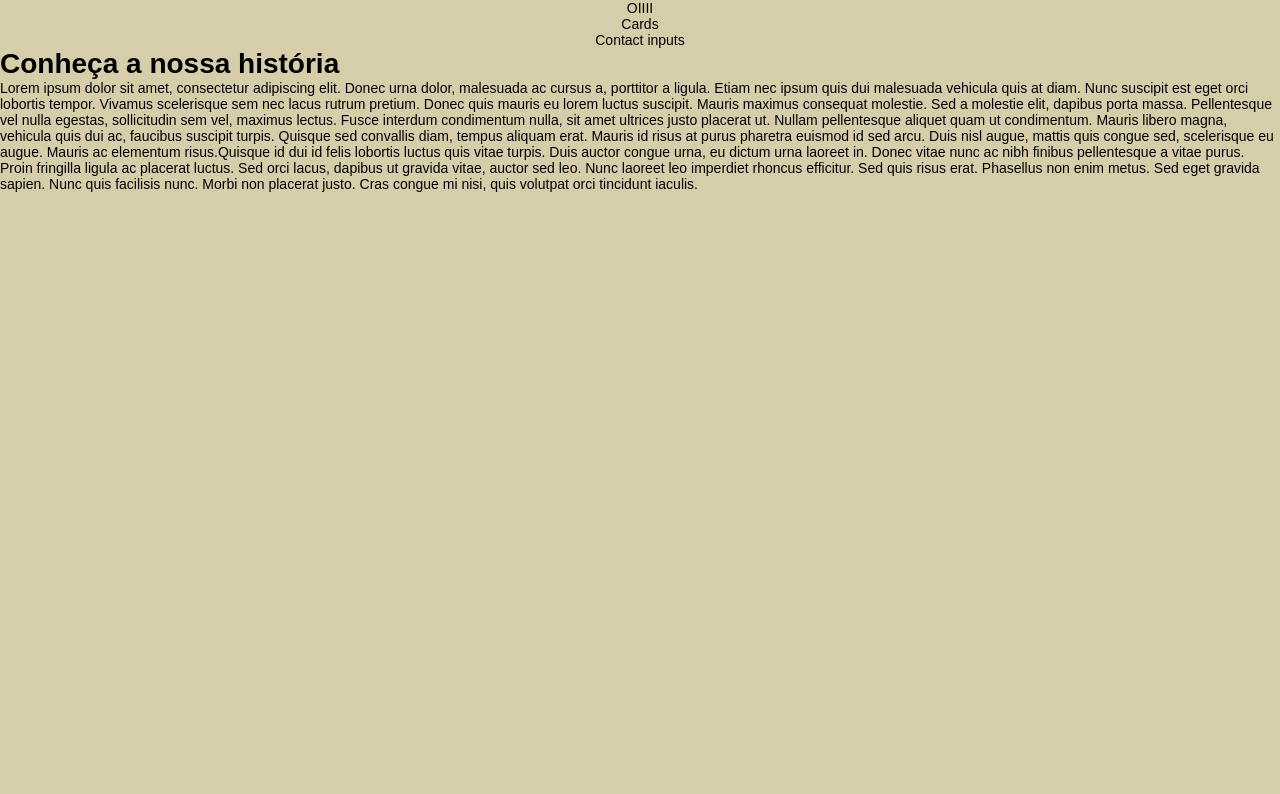
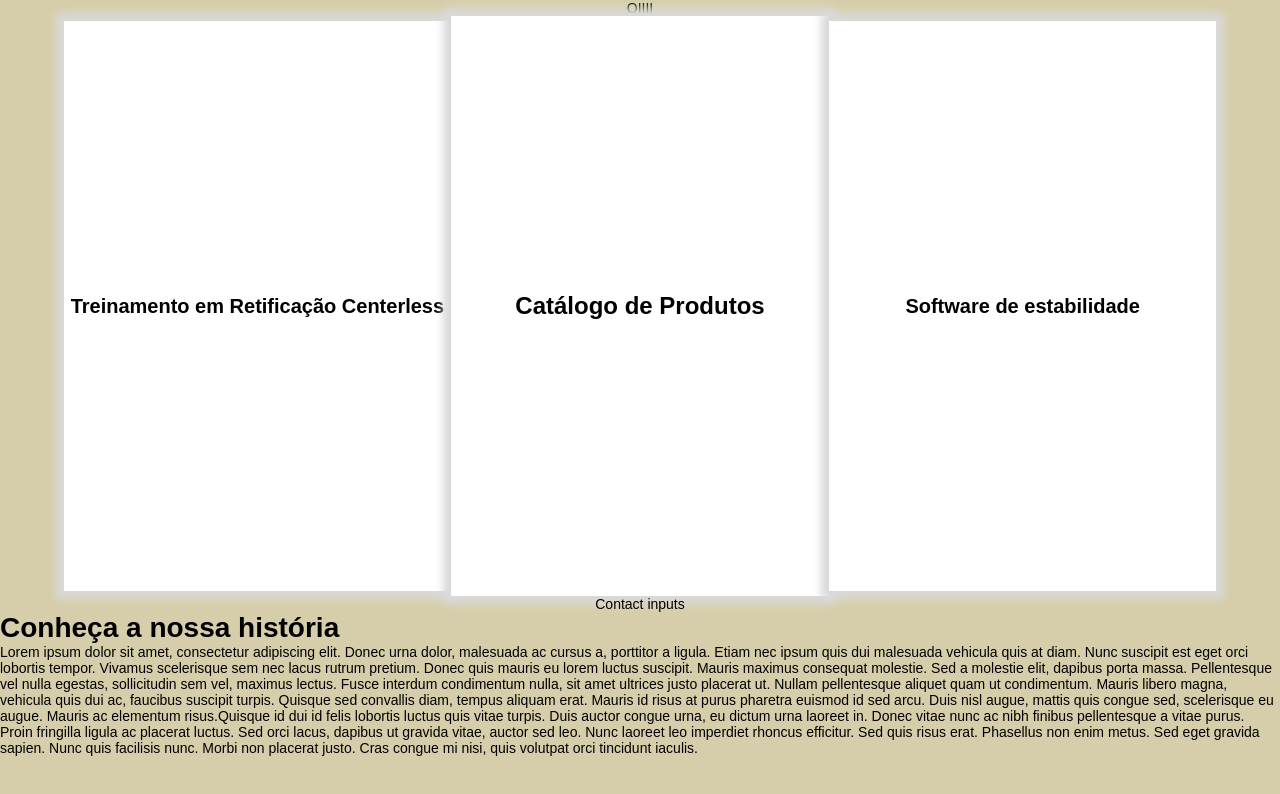
Before and after one commit to cpejr/IZT-web-frontend, a React (Vite) app: page / in a window 1280 px wide. Shown: the top 794 px of the page. Built offline with nearby package versions, Linux system fonts and the light colour scheme.

Commit message:
feat: creation of the cards

```diff
--- a/src/pages/Home/Home.jsx
+++ b/src/pages/Home/Home.jsx
@@ -1,12 +1,16 @@
 import React from 'react';
 import { Carousel } from '../../components/features';
-import { Container } from './Styles';
+import { Cards, Container, MiddleCard, SideCard } from './Styles';
 
 function Home() {
   return (
     <Container>
       <Carousel />
-      <div>Cards</div>
+      <Cards>
+        <SideCard>Treinamento em Retificação Centerless</SideCard>
+        <MiddleCard>Catálogo de Produtos</MiddleCard>
+        <SideCard>Software de estabilidade</SideCard>
+      </Cards>
       <div>Contact inputs</div>
       <div>
         <h1>Conheça a nossa história</h1>
--- a/src/pages/Home/Styles.jsx
+++ b/src/pages/Home/Styles.jsx
@@ -7,3 +7,46 @@ export const Container = styled.div`
   flex-direction: column;
   align-items: center;
 `;
+
+export const Cards = styled.div`
+  display: flex;
+  justify-content: center;
+  align-items: center;
+
+  width: 90%;
+  height: 95%;
+`;
+
+export const SideCard = styled.div`
+  display: flex;
+  flex-direction: column;
+  justify-content: center;
+  align-items: center;
+
+  font-family: ${Fonts.montserrat};
+  font-size: 20px;
+  font-weight: 700;
+
+  width: 470px;
+  height: 570px;
+  background-color: white;
+  border-top: 230px ${Colors.gray[1]};
+  box-shadow: 0 0 8px 8px ${Colors.gray[2]};
+`;
+
+export const MiddleCard = styled.div`
+  display: flex;
+  flex-direction: column;
+  justify-content: center;
+  align-items: center;
+
+  font-family: ${Fonts.montserrat};
+  font-size: 24px;
+  font-weight: 700;
+
+  width: 460px;
+  height: 580px;
+  background-color: white;
+  border-top: 230px ${Colors.gray[1]};
+  box-shadow: 0 0 8px 8px ${Colors.gray[2]};
+`;
```
